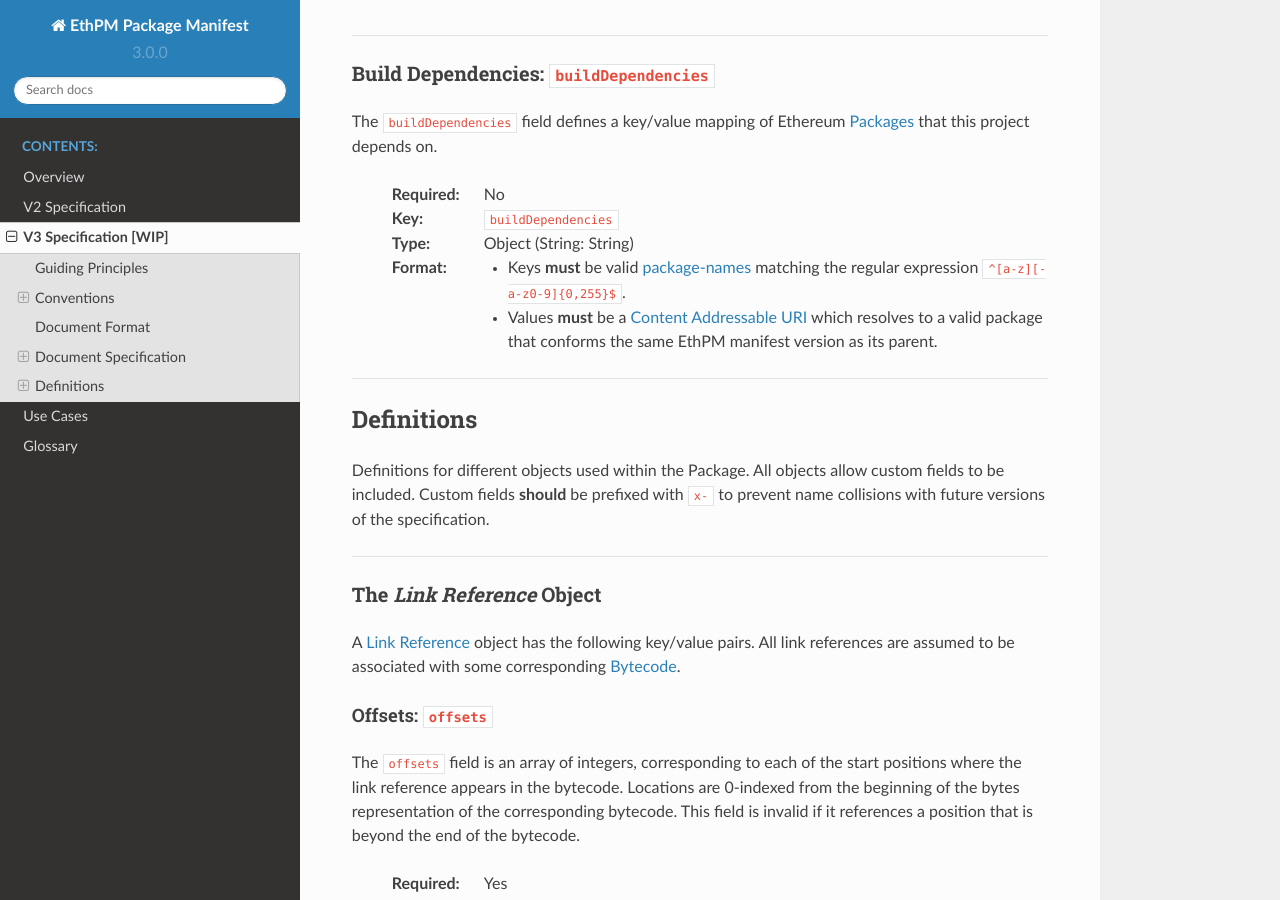
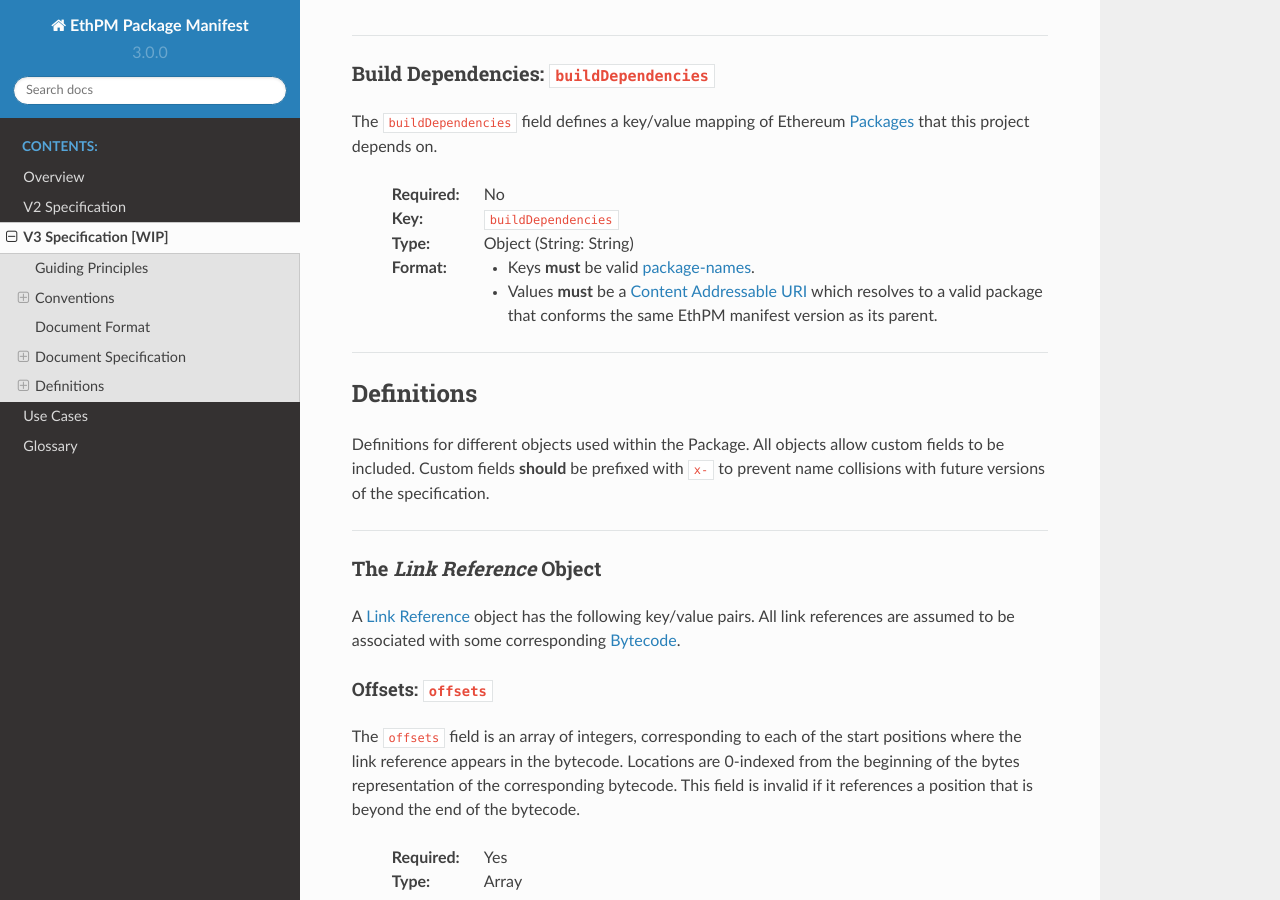
Before and after one commit to ethpm/ethpm-spec, a Sphinx documentation site: the page built from docs/source/v3-package-spec.rst, in a window 1280 px wide and 900 px high, scrolled down 4056 px. Built offline with Sphinx 7.4.7 and the Read the Docs theme 2.0.0, drawn with Linux system fonts in a browser that asks for light colours; the version number is read from the project's files by our own code; some of the changed text lies outside the part shown.

Commit message:
Update schema to latest changes

```diff
--- a/docs/source/glossary.rst
+++ b/docs/source/glossary.rst
@@ -85,7 +85,7 @@
       chain from the deployments of a single |Package|. This name **must** be
       unique across all other contract instances for the given chain. The
       name must conform to the regular expression
-      ``^[a-zA-Z][a-zA-Z0-9_$]{0,255}$``
+      ``^[a-zA-Z_$][a-zA-Z0-9_$]{0,255}$``
 
       In cases where there is a single deployed instance of a given
       |ContractType|, package managers **should** use the |ContractAlias| for
--- a/docs/source/v3-package-spec.rst
+++ b/docs/source/v3-package-spec.rst
@@ -82,7 +82,7 @@
 name collisions with future versions of the specification.
 
   :See Also: Formalized (`JSON-Schema <http://json-schema.org>`_) version of
-    this specification: `package.spec.json <https://github.com/ethpm/ethpm-spec/tree/v2.0.0-prerelease.0/spec/package.spec.json>`_
+    this specification: `package.spec.json <https://github.com/ethpm/ethpm-spec/blob/master/spec/v3.spec.json>`_
   :Jump To: `Definitions`_
 
 .. _manifest-version:
@@ -229,7 +229,7 @@
   :Key: ``buildDependencies``
   :Type: Object (String: String)
   :Format:
-    - Keys **must** be valid `package-names`_ matching the regular expression ``^[a-z][-a-z0-9]{0,255}$``.
+    - Keys **must** be valid `package-names`_.
     - Values **must** be a |ContentAddressableURI| which resolves to a valid package that conforms the same EthPM manifest version as its parent.
 
 ----
```
Also changed, not shown: other parts of docs/source/v3-package-spec.rst (+1 -1 lines), 1 other file.
